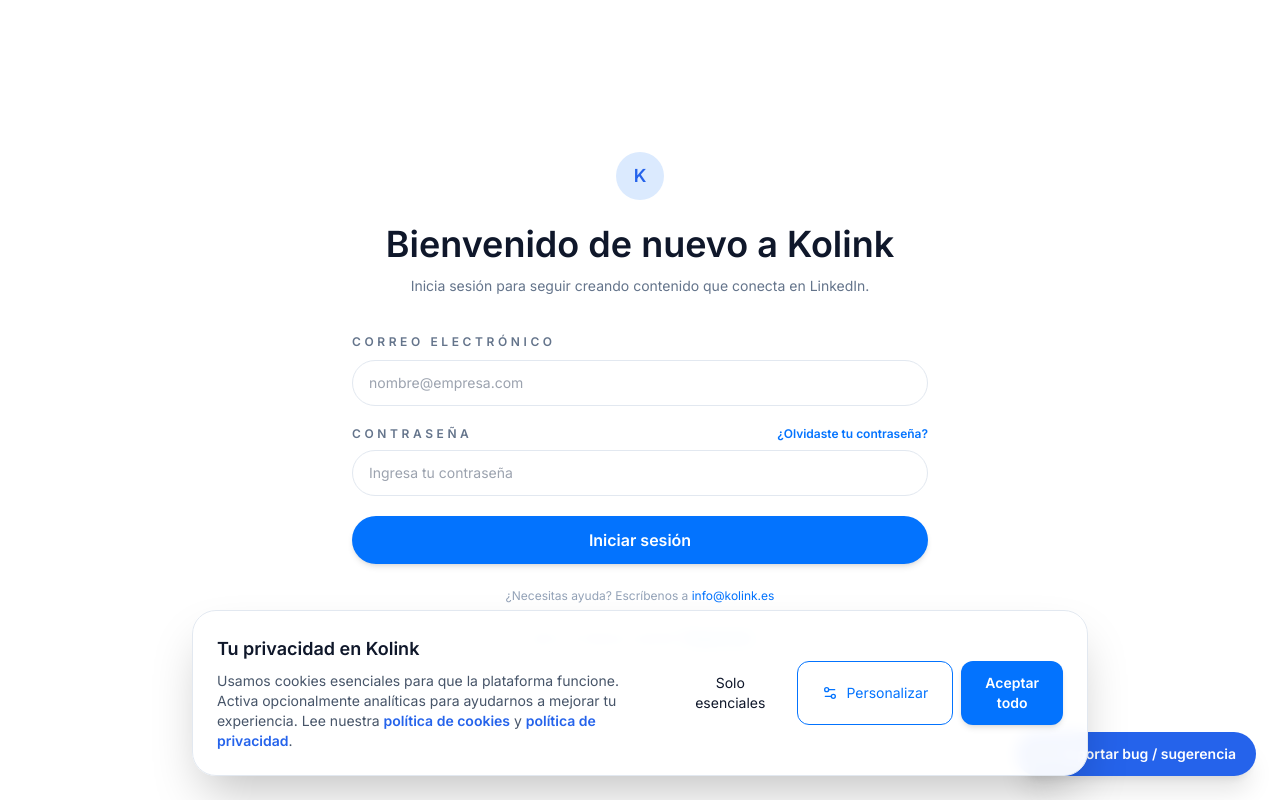
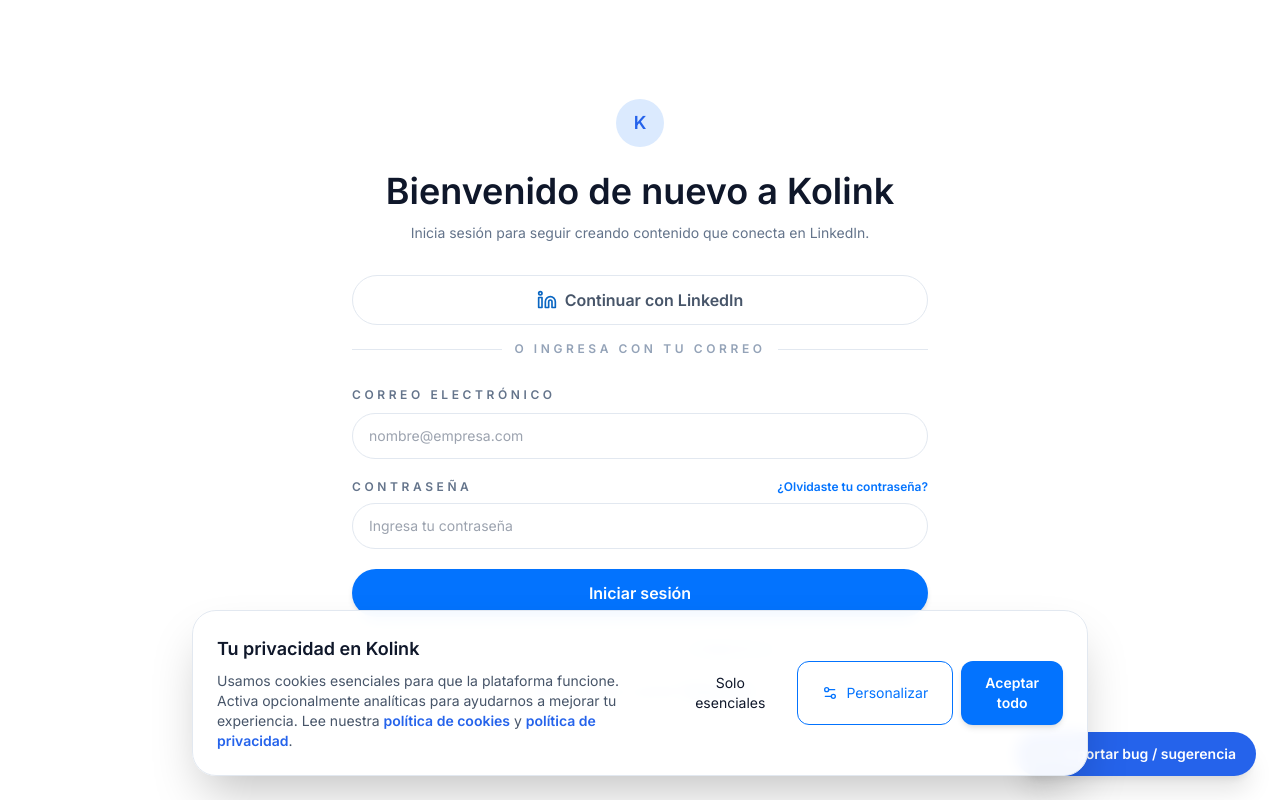
Before and after one commit to Aram9574/kolink, a Next.js app: page /signin in a window 1280 px wide. Built offline with nearby package versions, Linux system fonts and the light colour scheme; no server answers.

Commit message:
v1 tweaks

```diff
--- a/src/pages/signin.tsx
+++ b/src/pages/signin.tsx
@@ -5,12 +5,14 @@
 import Button from "@/components/Button";
 import { supabaseClient } from "@/lib/supabaseClient";
 import { analytics } from "@/lib/posthog";
+import { Linkedin } from "lucide-react";
 
 export default function SignInPage() {
   const router = useRouter();
   const [email, setEmail] = useState("");
   const [password, setPassword] = useState("");
   const [loading, setLoading] = useState(false);
+  const [oauthLoading, setOauthLoading] = useState(false);
   const [error, setError] = useState<string | null>(null);
 
   async function handleSubmit(event: FormEvent<HTMLFormElement>) {
@@ -51,6 +53,26 @@
     router.push(!hasCompleted || !hasName ? "/account-setup" : "/dashboard");
   }
 
+  async function handleLinkedInSignIn() {
+    if (oauthLoading) return;
+    try {
+      setError(null);
+      setOauthLoading(true);
+
+      const { error: oauthError } = await supabaseClient.auth.signInWithOAuth({
+        provider: "linkedin",
+      });
+
+      if (oauthError) {
+        setError(oauthError.message);
+        setOauthLoading(false);
+      }
+    } catch (err) {
+      setError(err instanceof Error ? err.message : "No se pudo iniciar sesión con LinkedIn");
+      setOauthLoading(false);
+    }
+  }
+
   return (
     <>
       <Head>
@@ -73,6 +95,28 @@
           </div>
 
           <div className="space-y-6">
+            <div className="space-y-4">
+              <Button
+                type="button"
+                variant="outline"
+                disabled={oauthLoading || loading}
+                className="w-full rounded-full border border-slate-200 bg-white py-3 text-base font-semibold text-slate-600 transition hover:border-[#0A66C2] hover:text-[#0A66C2]"
+                onClick={handleLinkedInSignIn}
+              >
+                <span className="flex items-center justify-center gap-2">
+                  <Linkedin className="h-5 w-5 text-[#0A66C2]" />
+                  {oauthLoading ? "Conectando con LinkedIn..." : "Continuar con LinkedIn"}
+                </span>
+              </Button>
+              <div className="flex items-center gap-3">
+                <span className="h-px flex-1 bg-slate-200" />
+                <span className="text-xs font-semibold uppercase tracking-[0.3em] text-slate-400">
+                  o ingresa con tu correo
+                </span>
+                <span className="h-px flex-1 bg-slate-200" />
+              </div>
+            </div>
+
             <form onSubmit={handleSubmit} className="space-y-5 text-left">
               <div className="space-y-2">
                 <label htmlFor="email" className="text-xs font-semibold uppercase tracking-[0.3em] text-slate-500">
@@ -113,7 +157,7 @@
                 <p className="rounded-2xl bg-red-50 px-4 py-3 text-xs text-red-600">{error}</p>
               )}
 
-              <Button type="submit" disabled={loading} className="w-full rounded-full py-3 text-base">
+              <Button type="submit" disabled={loading || oauthLoading} className="w-full rounded-full py-3 text-base">
                 {loading ? "Iniciando sesión..." : "Iniciar sesión"}
               </Button>
             </form>
```
